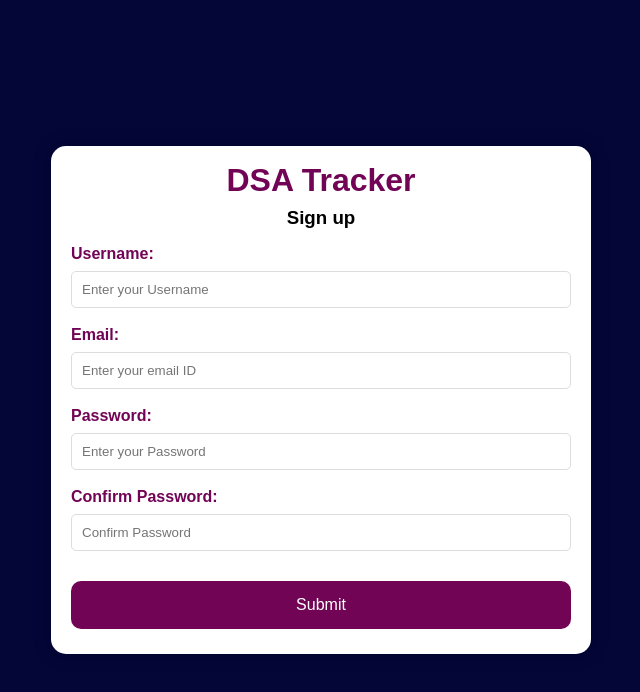
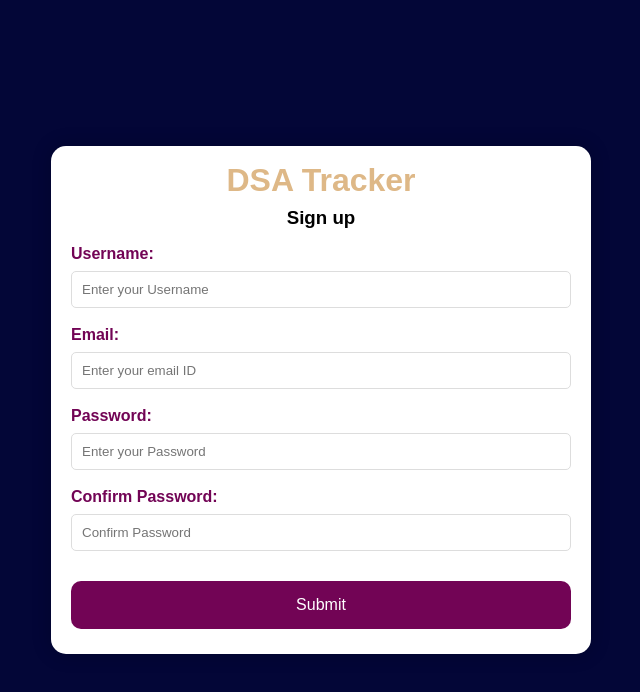
Before and after one commit to ManavMuthanna/DSA-Tracker, a React (Create React App) app in the folder client/: page /signup in a window 1280 px wide. Shown: the top 692 px of the page, without its empty margins (319-959 px from the left). Built offline with nearby package versions, Linux system fonts and the light colour scheme; no server answers.

Commit message:
fix: css fixes

```diff
--- a/client/src/screens/login/login_screen.css
+++ b/client/src/screens/login/login_screen.css
@@ -21,7 +21,7 @@
 }
 
 .login-header {
-	color: #720455;
+	color: burlywood;
 }
 
 .login-label{
--- a/client/src/screens/signup/sign_up.css
+++ b/client/src/screens/signup/sign_up.css
@@ -21,7 +21,7 @@
 }
 
 .signup-h1 {
-	color: #720455;
+	color: burlywood;
 }
 
 .signup-label {
@@ -63,3 +63,7 @@
 	justify-content: center;
 	align-items: center;
 }
+
+.back-link{
+	text-decoration: none;
+}
--- a/client/src/screens/signup/sign_up.js
+++ b/client/src/screens/signup/sign_up.js
@@ -1,5 +1,5 @@
 import "../signup/sign_up.css";
-import { useNavigate } from "react-router-dom";
+import { useNavigate, Link } from "react-router-dom";
 import axios from 'axios';
 
 function Signup() {
@@ -55,7 +55,7 @@ function Signup() {
   return (
     <div className="signup-body">
       <div className="signup-main">
-        <h1 className="signup-h1">DSA Tracker</h1>
+      <Link className="back-link" to="/"><h1 className="signup-h1">DSA Tracker</h1></Link>
         <h3>Sign up</h3>
         <form onSubmit={handleSignupFormSubmit}>
           <label className="signup-label">Username:</label>
```
